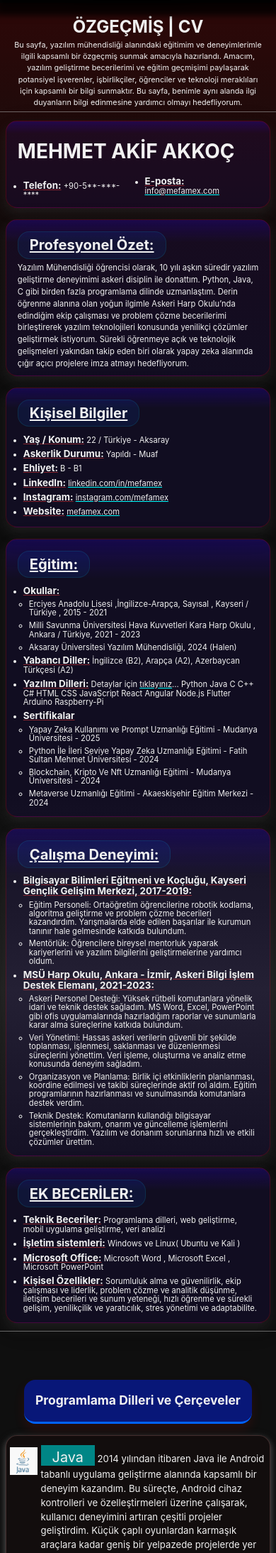
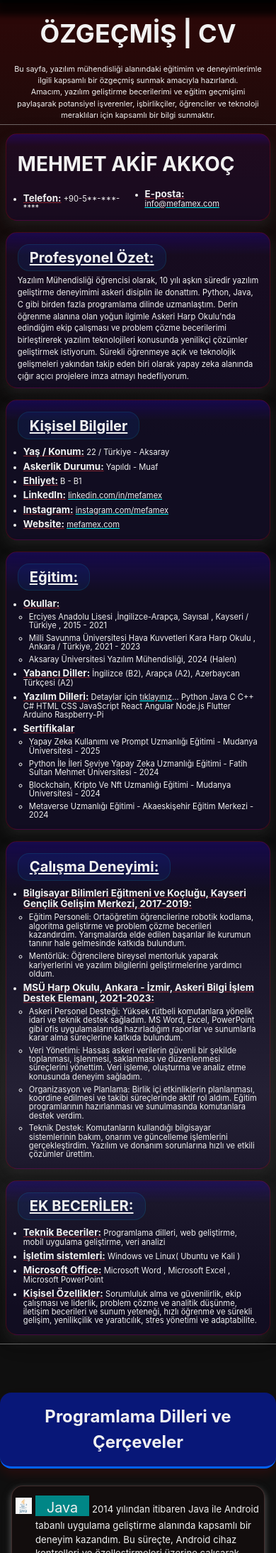
Before and after one commit to Mefamex/mfmx-1, a PHP site: page /cv/index.html in a window 390 px wide. Shown: the part 52-2240 px from the top of the page at 71% size. Run offline with PHP 8.4, Linux system fonts and the light colour scheme.

Commit message:
CV | stylesheet iyileştirmesi

```diff
--- a/cv/index.html
+++ b/cv/index.html
@@ -23,12 +23,10 @@
     <link rel="canonical" href="https://mefamex.com/cv/" />
     <!---->
     <!-- Performans için preload -->
-    <link rel="preload" as="style" href="style.css" class="alternatively"  />
-    <link rel="preload" as="style" href="../src/components/headerFooter.css"  class="alternatively" />
+    <link rel="preload" as="style" href="../src/components/headerFooter.css" class="alternatively" />
     <link rel="preload" as="script" type="text/javascript" href="../src/components/importHeaderFooter.js" />
     <!---->
     <!-- Stil Optimizasyonu -->
-    <link rel="stylesheet" href="style.css" />
     <link rel="stylesheet" href="../src/components/headerFooter.css" />
     <!---->
     <!-- favicon set -->
@@ -49,9 +47,9 @@
     <meta property="og:type" content="website" />
     <meta property="og:site_name" content="MEFAMEX" />
     <meta property="og:locale" content="tr_TR" />
-    <meta property="og:date" content="2025-03-01T02:00:00Z" />
+    <meta property="og:date" content="2025-03-10T02:00:00Z" />
     <meta property="og:locale" content="tr_TR" />
-    <meta property="article:modified_time" content="2025-03-01T02:00:00Z" />
+    <meta property="article:modified_time" content="2025-03-10T02:00:00Z" />
     <!---->
     <!-- Twitter Meta Etiketleri -->
     <meta name="twitter:card" content="summary_large_image" />
@@ -62,7 +60,9 @@
     <meta name="twitter:image" content="https://mefamex.com/src/assets/images/mfmx/mfmx-256.png" />
     <meta name="twitter:url" content="https://mefamex.com/cv/" />
     <meta name="twitter:type" content="website" />
-    <meta name="twitter:date" content="2025-03-01T02:00:00Z" />
+    <meta name="twitter:date" content="2025-03-10T02:00:00Z" />
+    <!---->
+    <!-- JSON-LD Schema -->
     <script type="application/ld+json">
             {
                 "@context": "https://schema.org",
@@ -101,14 +101,333 @@
                 "description": "Mehmet Akif Akkoç, 10 yılı aşkın deneyimiyle Python, Java ve C dillerinde uzmanlaşmış bir Yazılım Mühendisi olup, derin öğrenme ve yapay genel zeka alanlarına özel ilgi duymaktadır."
             }
         </script>
+    <!---->
+    <!-- styleSheets -->
+    <style>
+        .cizgi {
+            display: block;
+            background-color: rgba(170, 170, 170, 0.568);
+            width: 100vw;
+            overflow: hidden;
+            height: 0.3vw;
+            align-self: center;
+            margin-block: 1vw;
+        }
+
+        .non-block {
+            display: inline;
+        }
+
+        body {
+            align-items: center;
+            color: rgb(241, 241, 241);
+        }
+
+        main {
+            background-image: linear-gradient(to bottom,
+                    rgba(75, 0, 0, 0.5),
+                    rgba(50, 5, 5, 0.2),
+                    rgb(15, 15, 15),
+                    rgb(15, 15, 15),
+                    rgb(15, 15, 15),
+                    rgb(35, 35, 35),
+                    rgb(15, 15, 15),
+                    rgb(15, 15, 15),
+                    rgb(15, 15, 15),
+                    rgb(35, 35, 35),
+                    rgb(15, 15, 15),
+                    rgb(15, 15, 15),
+                    rgb(15, 15, 15),
+                    rgb(35, 35, 35),
+                    rgb(15, 15, 15),
+                    rgb(15, 15, 15),
+                    rgb(15, 15, 15),
+                    rgb(35, 35, 35),
+                    rgb(15, 15, 15),
+                    rgb(15, 15, 15),
+                    rgb(15, 15, 15),
+                    rgb(35, 35, 35),
+                    rgb(15, 15, 15),
+                    rgb(15, 15, 15),
+                    rgb(15, 15, 15));
+            background-repeat: no-repeat;
+            width: 100%;
+            height: auto;
+            min-height: 100vh;
+            margin: 0;
+            padding: 1rem 0 10vh 0;
+            display: flex;
+            flex-direction: column;
+            align-items: center;
+            overflow-wrap: anywhere;
+            line-height: 1.5;
+            max-width: 100%;
+        }
+
+        #page-title {
+            text-align: center;
+            margin: 0px;
+            font-size: 3em;
+            margin-bottom: 1rem;
+        }
+
+        #page-description {
+            margin: 0;
+            padding: 0;
+            width: 90%;
+            font-size: 0.9em;
+            text-align: center;
+            padding-top: 0px;
+        }
+
+        #CV {
+            display: flex;
+            flex-flow: row wrap;
+            font-size: 1.1rem;
+            box-sizing: border-box;
+            width: 100%;
+            height: auto;
+            padding-inline: 2rem;
+            gap: 5rem 3rem;
+        }
+
+        #personal-information-content,
+        #personal-information-content2 {
+            height: min-content;
+            -moz-column-count: 2;
+            column-count: 2;
+        }
+
+        #CV h2 {
+            font-size: 2.5em;
+            margin-block-start: 0.2em;
+            margin-block-end: 0.5em;
+        }
+
+        #CV h3 {
+            width: fit-content;
+            font-size: 1.5em;
+            text-decoration: underline;
+            margin-block-start: 0;
+            margin-block-end: 0.3rem;
+            transition: all 0.15s ease-in-out;
+            background-color: rgba(0, 100, 255, 0.1);
+            border-radius: 1rem;
+            padding: 0.2rem 1rem;
+            border: 0.1rem solid rgba(0, 255, 255, 0.1);
+        }
+
+        #CV h4 {
+            margin: 0;
+            font-size: 1.2em;
+            text-decoration: underline;
+            text-decoration-color: rgba(251, 65, 65, 0.5);
+        }
+
+        #CV ul {
+            margin: 0;
+            padding-left: 1rem;
+        }
+
+        #CV li {
+            margin-block-end: 0.2rem;
+            width: fit-content;
+            line-height: 1.1;
+            margin-block: 0.5em;
+        }
+
+        #CV p {
+            padding: 0;
+            margin: 0;
+        }
+
+        #CV a {
+            color: inherit;
+            text-decoration-color: aqua;
+        }
+
+        #CV span {
+            display: block;
+            width: 100%;
+            height: 0.1rem;
+            background-color: white;
+            margin-block: 1rem 2rem;
+        }
+
+        #CV .container {
+            display: flex;
+            flex-direction: column;
+            flex: 1 1 30rem;
+            background-color: rgba(50, 0, 255, 0.08);
+            padding: 1.5rem;
+            padding-bottom: 0.5rem !important;
+            border-radius: 1rem;
+            border: rgba(255, 0, 0, 0.2) solid 0.1rem;
+            box-shadow: 0 0.5rem 1rem rgba(54, 54, 54, 0.4), 0 0.5rem 2rem rgba(0, 0, 0, 0.2);
+            transition: all 0.15s ease-in-out;
+            background-image: linear-gradient(to bottom, rgba(50, 0, 255, 0.2), rgba(50, 0, 255, 0), rgba(50, 0, 255, 0), rgba(50, 0, 255, 0), rgba(50, 0, 255, 0), rgba(50, 0, 255, 0), rgba(50, 0, 255, 0), rgba(50, 0, 255, 0));
+        }
+
+        #CV .container:hover {
+            border: rgba(255, 0, 0, 0.3) solid 0.1rem;
+            box-shadow: 0 0.6rem 1.5rem rgba(0, 0, 0, 0.6), 0 1.2rem 3rem rgba(0, 0, 0, 0.3);
+        }
+
+        #CV .container:hover h3 {
+
+            border-color: rgba(0, 255, 255, 0.3);
+            text-shadow: 0 0 0.1rem rgba(0, 255, 255, 0.5), 0 0 0.2rem rgba(0, 255, 255, 0.2), 0 0 0.3rem rgba(0, 255, 255, 0.1);
+        }
+
+        #CV .container:nth-child(1) {
+            flex-basis: 100%;
+        }
+
+        #CV .container:nth-child(5) {
+            flex-basis: 100%;
+        }
+
+        /*
+        *
+        *
+        *
+        */
+        #software {
+            font-size: 2em;
+            margin-block: 4rem 0.5rem;
+            padding: 1rem;
+            border-radius: 1rem;
+            text-align: center;
+            border-bottom: 0.2rem solid #0062ff;
+            box-shadow: 0 0.5rem 1rem rgba(255, 0, 0, 0.1);
+            background-color: #0022ff70;
+        }
+
+        #history {
+            display: flex;
+            flex-flow: row wrap;
+            height: fit-content;
+            box-sizing: border-box;
+            width: 100%;
+            padding: 1rem;
+            column-gap: 2rem;
+            row-gap: 4rem;
+
+            img {
+                display: inline;
+                width: 6vw;
+                height: auto;
+                margin: 0;
+                align-self: self-start;
+                object-fit: cover;
+                aspect-ratio: 1 / 1;
+            }
+
+            p {
+                font-size: 1.1em;
+                margin: 0;
+                text-align: left;
+            }
+
+            h333 {
+                display: inline;
+                padding: 0.3rem 1rem 0 1rem;
+                margin: 0;
+                font-size: 1.5em;
+                text-align: left;
+                background-color: rgb(0, 134, 134);
+            }
+        }
+
+        #history .history-section {
+            display: flex;
+            flex: 1 1 max(35%, 30rem);
+            width: 100%;
+            height: auto;
+            flex-wrap: nowrap;
+            justify-items: center;
+            gap: 0.3rem;
+            padding: 2rem;
+            background-color: rgba(50, 0, 0, 0.1);
+            padding: 1.5rem;
+            border-radius: 1rem;
+            border: rgba(255, 177, 177, 0.2) solid 0.1rem;
+            box-shadow: 0 0.25rem 0.5rem rgba(185, 185, 185, 0.4), 0 0.25rem 1rem rgba(116, 116, 116, 0.2);
+        }
+
+        #history .card {
+            width: 100%;
+            height: fit-content;
+            padding: 0;
+        }
+
+        #updated-on {
+            color: rgb(123, 123, 123);
+            font-size: 0.9vw;
+            text-align: left;
+            margin-right: auto;
+        }
+
+        @media only screen and (max-width: 600px) {
+            main {
+                width: 100%;
+                font-size: 0.75rem;
+            }
+
+            #CV {
+                padding: 2vw;
+                font-size: 0.7rem;
+                gap: 1rem;
+
+                ul {
+                    padding-left: 0.5rem;
+                }
+
+                h3 {
+                    font-size: 1.8em;
+                }
+
+                #personal-information-content {
+                    margin-right: 0;
+                    height: min-content;
+                    width: fit-content;
+                    -moz-column-count: 1;
+                    column-count: 1;
+                }
+
+                #software {
+                    font-size: 4.5vw !important;
+                }
+
+                #history {
+                    font-size: 1.15rem;
+                    padding: 0.5rem !important;
+                    gap: 1rem !important;
+
+                    img {
+                        width: 10vw !important;
+                    }
+                }
+            }
+
+            #CV .container {
+                padding: 1rem;
+                height: fit-content;
+                flex-grow: 100%;
+            }
+
+            .history-section {
+                padding: 1rem 0.3rem !important;
+            }
+        }
+    </style>
 </head>
 
 <body>
     <main id="main" name="main">
         <h1 id="page-title">ÖZGEÇMİŞ | CV</h1>
-        <p id="page-description"> Bu sayfa, yazılım mühendisliği alanındaki eğitimim ve deneyimlerimle ilgili kapsamlı bir özgeçmiş sunmak amacıyla hazırlandı. Amacım, yazılım geliştirme becerilerimi
-            ve eğitim geçmişimi paylaşarak potansiyel işverenler, işbirlikçiler, öğrenciler ve teknoloji meraklıları için kapsamlı bir bilgi sunmaktır. Bu sayfa, benimle aynı alanda ilgi duyanların
-            bilgi edinmesine yardımcı olmayı hedefliyorum. </p>
+        <p id="page-description"> Bu sayfa, yazılım mühendisliği alanındaki eğitimim ve deneyimlerimle ilgili kapsamlı bir özgeçmiş sunmak amacıyla hazırlandı. <br> Amacım, yazılım geliştirme becerilerimi
+            ve eğitim geçmişimi paylaşarak potansiyel işverenler, işbirlikçiler, öğrenciler ve teknoloji meraklıları için kapsamlı bir bilgi sunmaktır. </p>
         <div class="cizgi"></div>
         <div id="CV">
             <div class="container">
@@ -403,14 +722,13 @@
         </div>
     </main>
     <div id="updated-on" name="updated-on , updated">- - - updated on 08.12.2024 - - -</div>
-    <script  class="alternatively" src="../src/components/importHeaderFooter.js" type="text/javascript" defer></script>
+    <script class="alternatively" src="../src/components/importHeaderFooter.js" type="text/javascript" defer></script>
     <script>
         //  class="alternatively"
         // alternatif kaynaklar: { name: ["link"/"script",  last_used_index, altertatives... ] }
         const kaynaklar = {
             'importHeaderFooter.js': [0, "../src/components/importHeaderFooter.js", "/src/components/importHeaderFooter.js"],
-            'headerFooter.css': [0, "../../src/components/headerFooter.css", "/src/components/headerFooter.css"],
-            'style.css': [0, "./style.css", "/cv/style.css"]
+            'headerFooter.css': [0, "../../src/components/headerFooter.css", "/src/components/headerFooter.css"]
         }
         // Alternatif kaynaklara domain ekleyerek kontrol et
         Object.keys(kaynaklar).forEach(name => { kaynaklar[name].push(...kaynaklar[name].slice(1).map(path => `${window.location.host}/${path}`.replace(/\/{2,}/g, '/'))); });
@@ -474,8 +792,7 @@
                     })
                     .catch(() => { console.error(`⚠️ ${fileName} doğrulanamadı, ancak hata alınmadı.`); });
             }, 500);
-        }
-    </script>
+        }</script>
 </body>
 
 </html>
--- a/cv/style.css
+++ /dev/null
@@ -1,358 +0,0 @@
-@charset "UTF-8";
-/*
-* MEFAMEX WEBSITE (https://mefamex.com/)
-* Generated by Mefamex
-* Created on : 2024-08-20
-* Last update : 2025-03-01
-* Copyright 2024 Mefamex
-* Licensed under MIT (https://github.com/Mefamex/)
-*/
-
-
-.cizgi {
-    display: block;
-    background-color: rgba(170, 170, 170, 0.568);
-    width: 100vw;
-    overflow: hidden;
-    height: 0.3vw;
-    align-self: center;
-    margin-block: 1vw;
-}
-
-.non-block {
-    display: inline;
-}
-
-html {
-    scroll-behavior: smooth;
-}
-
-body {
-    /* this styles applied in headerFooterJs
-    margin: 0;
-    padding: 0;
-    width: 100vw;
-    min-height: 100vh;
-    display: flex;
-    flex-direction: column;
-    position: absolute;*/
-    align-items: center;
-    background-color: rgb(15 15 15);
-    color: rgb(241, 241, 241);
-}
-
-main {
-    background-image: linear-gradient(to bottom,
-            rgba(75, 0, 0, 0.5),
-            rgba(50, 5, 5, 0.2),
-            rgb(15, 15, 15),
-            rgb(15, 15, 15),
-            rgb(15, 15, 15),
-            rgb(35, 35, 35),
-            rgb(15, 15, 15),
-            rgb(15, 15, 15),
-            rgb(15, 15, 15),
-            rgb(35, 35, 35),
-            rgb(15, 15, 15),
-            rgb(15, 15, 15),
-            rgb(15, 15, 15),
-            rgb(35, 35, 35),
-            rgb(15, 15, 15),
-            rgb(15, 15, 15),
-            rgb(15, 15, 15),
-            rgb(35, 35, 35),
-            rgb(15, 15, 15),
-            rgb(15, 15, 15),
-            rgb(15, 15, 15),
-            rgb(35, 35, 35),
-            rgb(15, 15, 15),
-            rgb(15, 15, 15),
-            rgb(15, 15, 15));
-    background-repeat: no-repeat;
-    width: 100%;
-    height: auto;
-    min-height: 100vh;
-    margin: 0;
-    padding: 1rem 0 10vh 0;
-    display: flex;
-    flex-direction: column;
-    align-items: center;
-    overflow-wrap: anywhere;
-    line-height: 1.5;
-}
-
-#page-title {
-    text-align: center;
-    margin: 0px;
-}
-
-#page-description {
-    margin: 0;
-    padding: 0;
-    width: 90%;
-    font-size: 0.9em;
-    text-align: center;
-    padding-top: 0px;
-}
-
-#CV {
-    display: flex;
-    flex-flow: row wrap;
-    font-size: 1.1rem;
-    box-sizing: border-box;
-    width: 100%;
-    height: auto;
-    padding-inline: 2rem;
-    gap: 2rem;
-}
-
-#personal-information-content,
-#personal-information-content2 {
-    height: min-content;
-    -moz-column-count: 2;
-    column-count: 2;
-}
-
-#CV h2 {
-    font-size: 2.5em;
-    margin-block-start: 0.2em;
-    margin-block-end: 0.5em;
-}
-
-#CV h3 {
-    width: fit-content;
-    font-size: 1.5em;
-    text-decoration: underline;
-    margin-block-start: 0;
-    margin-block-end: 0.3rem;
-    transition: all 0.15s ease-in-out;
-    background-color: rgba(0, 100, 255, 0.1);
-    border-radius: 1rem;
-    padding: 0.2rem 1rem;
-    border: 0.1rem solid rgba(0, 255, 255, 0.1);
-}
-
-#CV h4 {
-    margin: 0;
-    font-size: 1.2em;
-    text-decoration: underline;
-    text-decoration-color: rgba(251, 65, 65, 0.5);
-}
-
-#CV ul {
-    margin: 0;
-    padding-left: 1rem;
-}
-
-#CV li {
-    margin-block-end: 0.2rem;
-    width: fit-content;
-    line-height: 1.1;
-    margin-block: 0.5em;
-}
-
-#CV p {
-    padding: 0;
-    margin: 0;
-}
-
-#CV a {
-    color: inherit;
-    text-decoration-color: aqua;
-}
-
-#CV span {
-    display: block;
-    width: 100%;
-    height: 0.1rem;
-    background-color: white;
-    margin-block: 1rem 2rem;
-}
-
-#CV .container {
-    display: flex;
-    flex-direction: column;
-    flex: 1 1 30rem;
-    background-color: rgba(50, 0, 255, 0.08);
-    padding: 1.5rem;
-    padding-bottom: 0.5rem !important;
-    border-radius: 1rem;
-    border: rgba(255, 0, 0, 0.2) solid 0.1rem;
-    box-shadow: 0 0.5rem 1rem rgba(54, 54, 54, 0.4), 0 0.5rem 2rem rgba(0, 0, 0, 0.2);
-    transition: all 0.15s ease-in-out;
-    background-image: linear-gradient(to bottom, rgba(50, 0, 255, 0.2), rgba(50, 0, 255, 0), rgba(50, 0, 255, 0), rgba(50, 0, 255, 0), rgba(50, 0, 255, 0), rgba(50, 0, 255, 0), rgba(50, 0, 255, 0), rgba(50, 0, 255, 0));
-}
-
-#CV .container:hover {
-    transform: translateY(-0.5rem);
-    border: rgba(255, 0, 0, 0.5) solid 0.1rem;
-    box-shadow: 0 0.6rem 1.5rem rgba(0, 0, 0, 0.6), 0 1.2rem 3rem rgba(0, 0, 0, 0.3);
-}
-
-#CV .container:hover h3 {
-    scale: 1.05;
-    border-color: rgba(0, 255, 255, 0.3);
-    transform: translateX(0.4rem) translateY(-0.2rem);
-    text-shadow: 0 0 0.1rem rgba(0, 255, 255, 0.5), 0 0 0.2rem rgba(0, 255, 255, 0.2), 0 0 0.3rem rgba(0, 255, 255, 0.1);
-}
-
-#CV .container:hover li,
-#CV .container:hover p {
-    text-shadow: 0 0 0.05rem rgba(0, 255, 255, 1);
-}
-
-#CV .container:nth-child(1) {
-    flex-basis: 100%;
-}
-
-#CV .container:nth-child(5) {
-    flex-basis: 100%;
-}
-
-/*
-*
-*
-*
-*/
-#software {
-    font-size: 2em;
-    margin-block: 4rem 0.5rem;
-    padding: 1rem;
-    border-radius: 1rem;
-    text-align: center;
-    border-bottom: 0.2rem solid #0062ff;
-    box-shadow: 0 0.5rem 1rem rgba(255, 0, 0, 0.1);
-    background-color: #0022ff70;
-}
-
-#history {
-    display: flex;
-    flex-flow: row wrap;
-    height: fit-content;
-    box-sizing: border-box;
-    width: 100%;
-    padding: 1rem;
-    column-gap: 2rem;
-    row-gap: 4rem;
-}
-
-#history .history-section {
-    display: flex;
-    flex: 1 1 max(35%, 30rem);
-    width: 100%;
-    height: auto;
-    flex-wrap: nowrap;
-    justify-items: center;
-    gap: 0.3rem;
-    padding: 2rem;
-    background-color: rgba(50, 0, 0, 0.1);
-    padding: 1.5rem;
-    border-radius: 1rem;
-    border: rgba(255, 177, 177, 0.2) solid 0.1rem;
-    box-shadow: 0 0.25rem 0.5rem rgba(185, 185, 185, 0.4), 0 0.25rem 1rem rgba(116, 116, 116, 0.2);
-}
-
-#history img {
-    display: inline;
-    width: 6vw;
-    height: auto;
-    margin: 0;
-    align-self: self-start;
-    object-fit: cover;
-    aspect-ratio: 1 / 1;
-}
-
-#history .card {
-    width: 100%;
-    height: fit-content;
-    padding: 0;
-}
-
-#history p {
-    font-size: 1.1em;
-    margin: 0;
-    text-align: left;
-}
-
-#history h333 {
-    display: inline;
-    padding: 0.3rem 1rem 0 1rem;
-    margin: 0;
-    font-size: 1.5em;
-    text-align: left;
-    background-color: rgb(0, 134, 134);
-}
-
-#updated-on {
-    color: rgb(123, 123, 123);
-    font-size: 0.9vw;
-    text-align: left;
-    margin-right: auto;
-}
-
-/*
-*
-*
-*
-*
-*
-*
-*
-*
-*
-*/
-@media only screen and (max-width: 600px) {
-    main {
-        width: 100%;
-        font-size: 0.75rem;
-    }
-
-    #CV {
-        padding: 2vw;
-        font-size: 0.7rem;
-        gap: 1rem;
-    }
-
-    #CV .container {
-        padding: 1rem;
-        height: fit-content;
-        flex-grow: 100%;
-    }
-
-    #CV ul {
-        padding-left: 0.5rem;
-    }
-
-    #CV h3 {
-        font-size: 1.8em;
-    }
-
-    #CV #personal-information-content {
-        margin-right: 0;
-        height: min-content;
-        width: fit-content;
-        -moz-column-count: 1;
-        column-count: 1;
-    }
-
-    #software {
-        font-size: 4.5vw !important;
-    }
-
-    #histor {
-        font-size: 1.15rem;
-    }
-
-    #history img {
-        width: 10vw !important;
-    }
-
-    #history {
-        padding: 0.5rem !important;
-        gap: 1rem !important;
-    }
-
-    .history-section {
-        padding: 1rem 0.3rem !important;
-    }
-}
--- a/src/components/headerFooter.css
+++ b/src/components/headerFooter.css
@@ -3,7 +3,7 @@
 * MEFAMEX WEBSITE (https://mefamex.com/)
 * Generated by Mefamex
 * Created on : 2024-08-20
-* Last update : 2025-03-03
+* Last update : 2025-03-10
 * Copyright 2024 Mefamex
 * Licensed under MIT (https://github.com/Mefamex/)
 */
@@ -13,7 +13,7 @@ html {
     display: flex;
     flex-direction: column;
     width: 100%;
-    min-height: 100vh;
+    scroll-behavior: smooth;
     box-sizing: border-box;
     overflow-x: hidden;
     overflow-y: auto;
@@ -26,7 +26,6 @@ html {
 body {
     width: 100%;
     max-width: 100vw;
-    min-height: 99vh;
     scroll-behavior: smooth;
     display: flex;
     flex-direction: column;
```
Also changed, not shown: sitemap.xml (+12 -12 lines).
